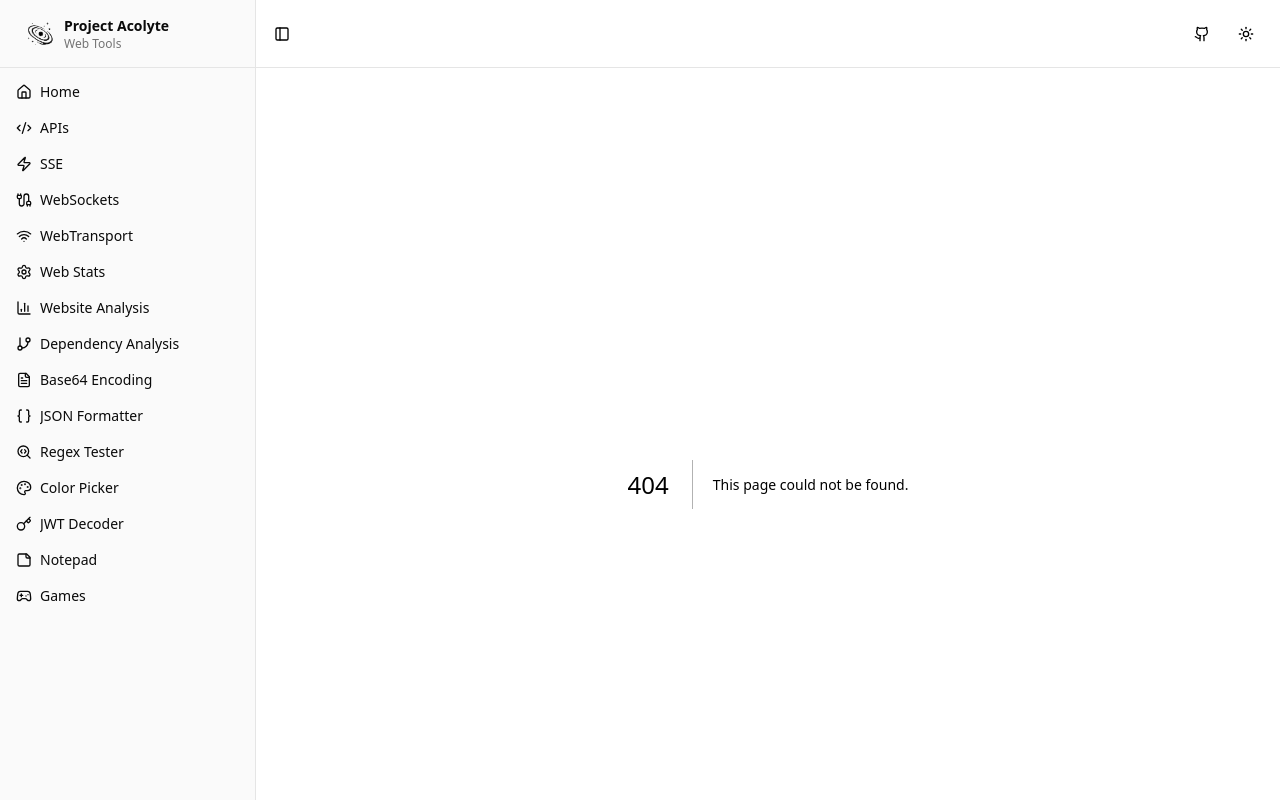
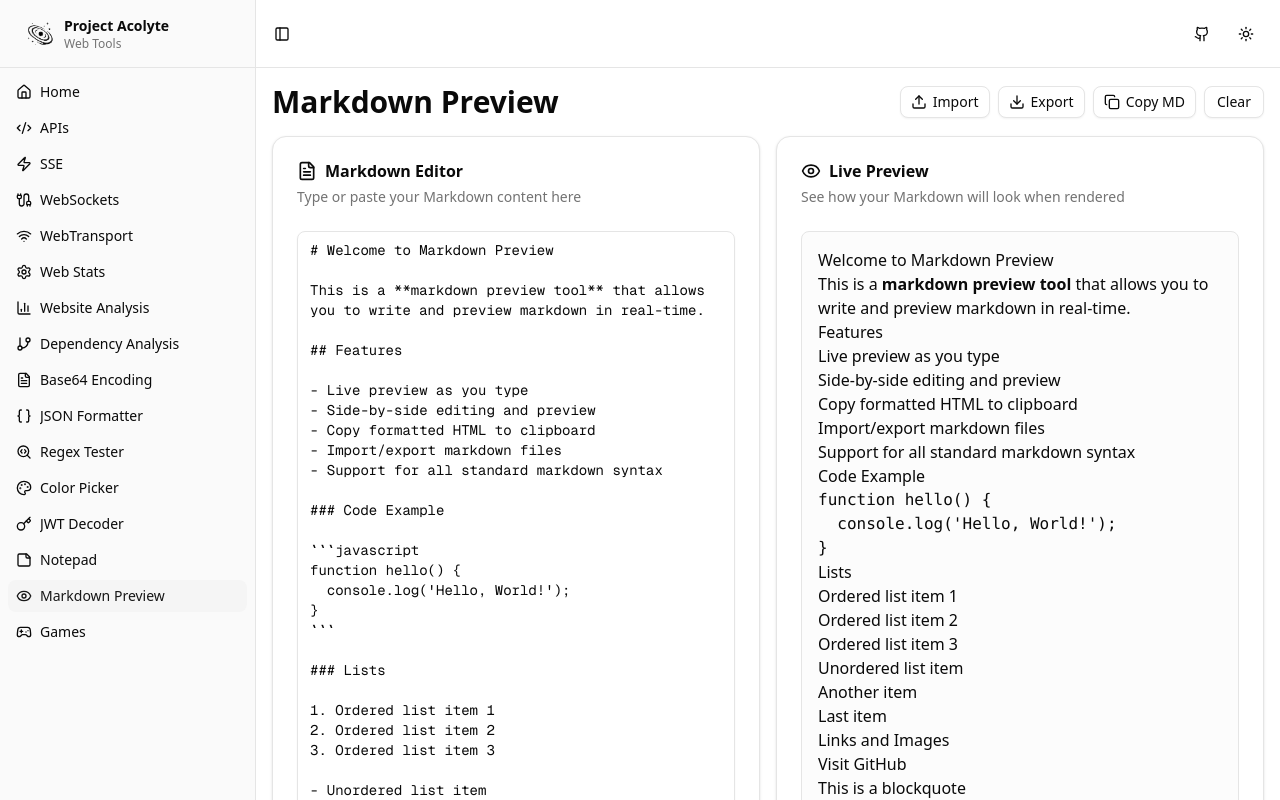
Before and after one commit to jbouder/acolyte, a Next.js app: page /markdown-preview in a window 1280 px wide. Before the commit this address had no page. Shown: the top 800 px of the page. Built offline with nearby package versions, Linux system fonts and the light colour scheme.

Commit message:
Add markdown preview tool with live editing functionality
Co-authored-by: jbouder <61591423+jbouder@users.noreply.github.com>

```diff
--- /dev/null
+++ b/app/markdown-preview/page.tsx
@@ -0,0 +1,197 @@
+'use client';
+
+import { Button } from '@/components/ui/button';
+import {
+  Card,
+  CardContent,
+  CardDescription,
+  CardHeader,
+  CardTitle,
+} from '@/components/ui/card';
+import { Textarea } from '@/components/ui/textarea';
+import { Copy, Download, Eye, FileText, Upload } from 'lucide-react';
+import { useRef, useState } from 'react';
+import ReactMarkdown from 'react-markdown';
+import { toast } from 'sonner';
+
+export default function MarkdownPreviewPage() {
+  const [markdown, setMarkdown] = useState(`# Welcome to Markdown Preview
+
+This is a **markdown preview tool** that allows you to write and preview markdown in real-time.
+
+## Features
+
+- Live preview as you type
+- Side-by-side editing and preview
+- Copy formatted HTML to clipboard
+- Import/export markdown files
+- Support for all standard markdown syntax
+
+### Code Example
+
+\`\`\`javascript
+function hello() {
+  console.log('Hello, World!');
+}
+\`\`\`
+
+### Lists
+
+1. Ordered list item 1
+2. Ordered list item 2
+3. Ordered list item 3
+
+- Unordered list item
+- Another item
+- Last item
+
+### Links and Images
+
+[Visit GitHub](https://github.com)
+
+> This is a blockquote
+>
+> It can span multiple lines
+
+---
+
+**Bold text**, *italic text*, and \`inline code\`.
+`);
+
+  const fileInputRef = useRef<HTMLInputElement>(null);
+
+  const copyToClipboard = async (text: string) => {
+    try {
+      await navigator.clipboard.writeText(text);
+      toast.success('Copied to clipboard!');
+    } catch {
+      toast.error('Failed to copy to clipboard');
+    }
+  };
+
+  const downloadMarkdown = () => {
+    const blob = new Blob([markdown], { type: 'text/markdown' });
+    const url = URL.createObjectURL(blob);
+    const a = document.createElement('a');
+    a.href = url;
+    a.download = 'document.md';
+    document.body.appendChild(a);
+    a.click();
+    document.body.removeChild(a);
+    URL.revokeObjectURL(url);
+    toast.success('Markdown file downloaded!');
+  };
+
+  const uploadMarkdown = () => {
+    fileInputRef.current?.click();
+  };
+
+  const handleFileUpload = (event: React.ChangeEvent<HTMLInputElement>) => {
+    const file = event.target.files?.[0];
+    if (!file) return;
+
+    if (!file.name.endsWith('.md') && !file.name.endsWith('.txt')) {
+      toast.error('Please select a .md or .txt file');
+      return;
+    }
+
+    const reader = new FileReader();
+    reader.onload = (e) => {
+      const content = e.target?.result as string;
+      setMarkdown(content);
+      toast.success('File loaded successfully!');
+    };
+    reader.readAsText(file);
+
+    // Reset the input
+    event.target.value = '';
+  };
+
+  const clearAll = () => {
+    setMarkdown('');
+    toast.info('Cleared all content');
+  };
+
+  return (
+    <div className="flex flex-1 flex-col gap-4">
+      <div className="flex items-center justify-between">
+        <h1 className="text-3xl font-bold">Markdown Preview</h1>
+        <div className="flex gap-2">
+          <Button onClick={uploadMarkdown} variant="outline" size="sm">
+            <Upload className="h-4 w-4" />
+            Import
+          </Button>
+          <Button onClick={downloadMarkdown} variant="outline" size="sm">
+            <Download className="h-4 w-4" />
+            Export
+          </Button>
+          <Button onClick={() => copyToClipboard(markdown)} variant="outline" size="sm">
+            <Copy className="h-4 w-4" />
+            Copy MD
+          </Button>
+          <Button onClick={clearAll} variant="outline" size="sm">
+            Clear
+          </Button>
+        </div>
+      </div>
+
+      <div className="grid gap-4 lg:grid-cols-2">
+        {/* Input Section */}
+        <Card>
+          <CardHeader>
+            <CardTitle className="flex items-center gap-2">
+              <FileText className="h-5 w-5" />
+              Markdown Editor
+            </CardTitle>
+            <CardDescription>
+              Type or paste your Markdown content here
+            </CardDescription>
+          </CardHeader>
+          <CardContent>
+            <Textarea
+              placeholder="Type your Markdown here..."
+              value={markdown}
+              onChange={(e) => setMarkdown(e.target.value)}
+              className="min-h-[500px] font-mono text-sm resize-none"
+            />
+            <div className="mt-4 flex items-center justify-between text-sm text-muted-foreground">
+              <span>Characters: {markdown.length.toLocaleString()}</span>
+              <span>
+                Lines: {markdown.split('\n').length.toLocaleString()}
+              </span>
+            </div>
+          </CardContent>
+        </Card>
+
+        {/* Preview Section */}
+        <Card>
+          <CardHeader>
+            <CardTitle className="flex items-center gap-2">
+              <Eye className="h-5 w-5" />
+              Live Preview
+            </CardTitle>
+            <CardDescription>
+              See how your Markdown will look when rendered
+            </CardDescription>
+          </CardHeader>
+          <CardContent>
+            <div className="min-h-[500px] overflow-auto rounded-md border border-border bg-muted/30 p-4">
+              <div className="prose prose-sm dark:prose-invert max-w-none">
+                <ReactMarkdown>{markdown}</ReactMarkdown>
+              </div>
+            </div>
+          </CardContent>
+        </Card>
+      </div>
+
+      {/* Hidden file input */}
+      <input
+        type="file"
+        ref={fileInputRef}
+        onChange={handleFileUpload}
+        accept=".md,.txt"
+        className="hidden"
+      />
+    </div>
+  );
+}
--- a/components/app-sidebar.tsx
+++ b/components/app-sidebar.tsx
@@ -5,6 +5,7 @@ import {
   Braces,
   Cable,
   Code2,
+  Eye,
   FileText,
   Gamepad2,
   GitBranch,
@@ -105,6 +106,11 @@ const items = [
     icon: StickyNote,
   },
   {
+    title: 'Markdown Preview',
+    url: '/markdown-preview',
+    icon: Eye,
+  },
+  {
     title: 'Games',
     url: '/games',
     icon: Gamepad2,
--- a/package.json
+++ b/package.json
@@ -20,6 +20,7 @@
     "@radix-ui/react-slot": "^1.2.3",
     "@radix-ui/react-tabs": "^1.1.13",
     "@radix-ui/react-tooltip": "^1.2.8",
+    "@tailwindcss/typography": "^0.5.16",
     "@types/jsonwebtoken": "^9.0.10",
     "class-variance-authority": "^0.7.1",
     "clsx": "^2.1.1",
@@ -30,6 +31,7 @@
     "next-themes": "^0.4.6",
     "react": "19.1.0",
     "react-dom": "19.1.0",
+    "react-markdown": "^10.1.0",
     "sonner": "^2.0.7",
     "tailwind-merge": "^3.3.1"
   },
```
Also changed, not shown: 2 other files (tests, documents, lock files or other folders).
